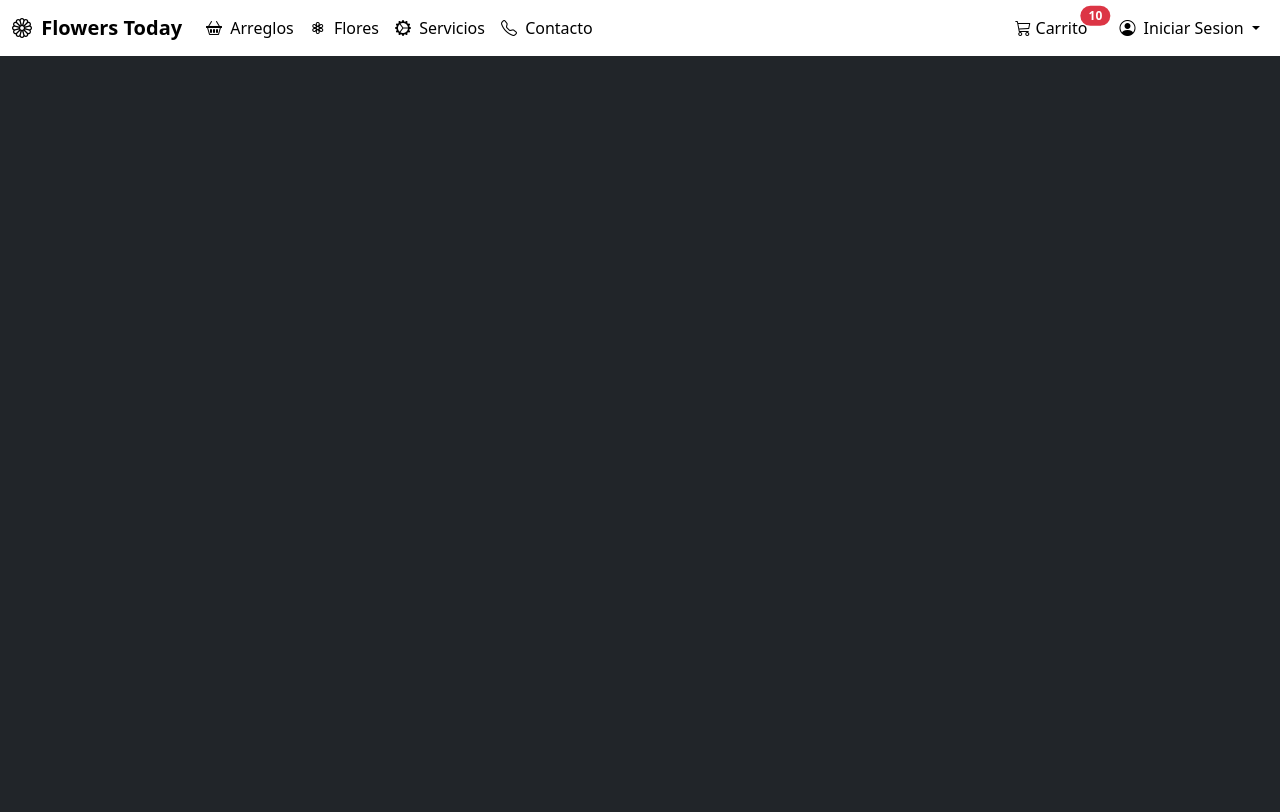
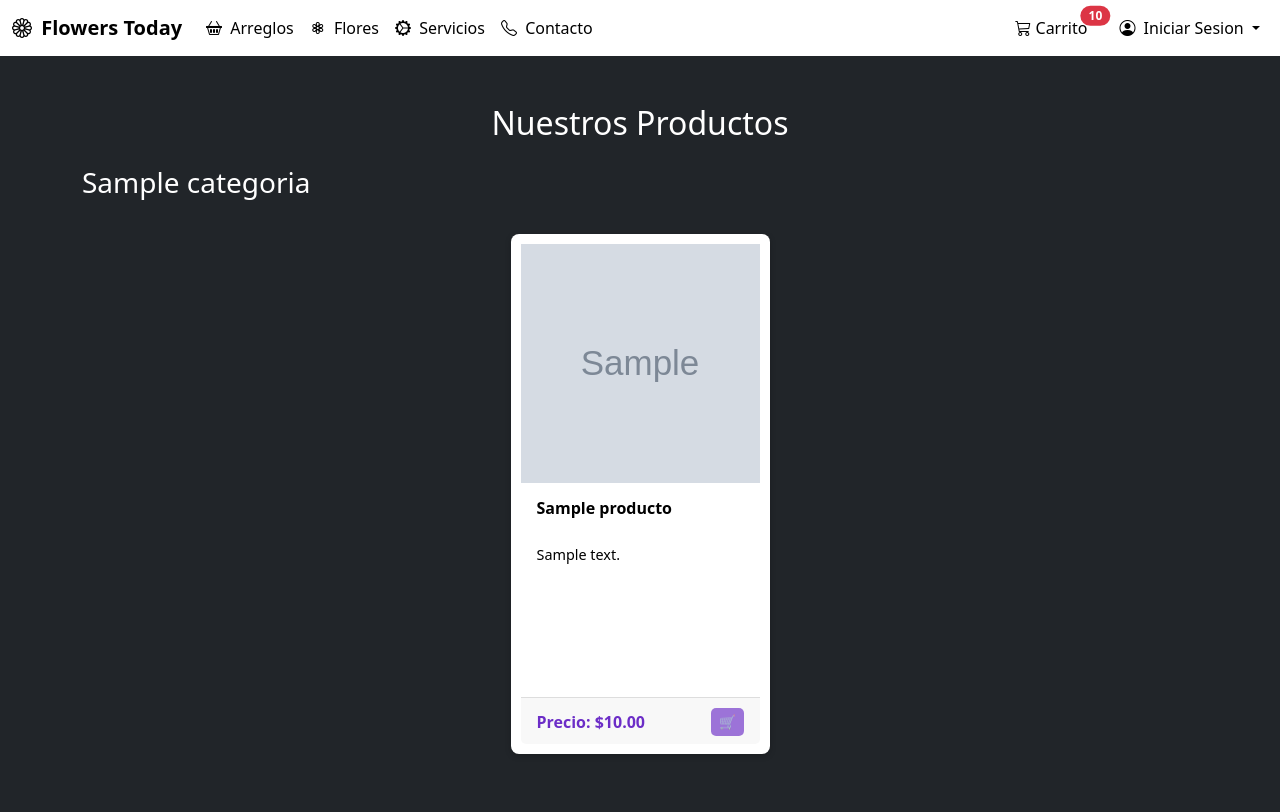
Before and after one commit to IsmaelMorales2002/Flowers-Today, a Django app: page /inicio/ in a window 1280 px wide. Before the commit the page ends 56 px from the top, so only its background shows below. Run offline with Django 5.2, Linux system fonts and the light colour scheme; tables that the repository leaves empty hold one stand-in row (values such as "Sample post"); grey boxes marked "Sample" are stand-in pictures.

Commit message:
Vista de inicio funcional listar productos

```diff
--- a/app/views.py
+++ b/app/views.py
@@ -92,12 +92,32 @@ def Crear_Cuenta_Cliente(request):
 
 #Funcion Vista_Inicio, Muestra la vista Inicio.html
 def Vista_Inicio(request):
-    activo = request.session.get('usuario_correo',None)
-    if activo:
-        return render(request,'inicio.html',{
-            'activo': activo
-        })
-    return render(request,'inicio.html')
+    activo = request.session.get('usuario_correo', None)
+    categorias_con_productos = obtener_productos_por_categoria()
+
+    return render(request, 'inicio.html', {
+        'activo': activo,
+        'categorias_con_productos': categorias_con_productos
+    })
+
+
+def obtener_productos_por_categoria():
+    categorias = Categoria.objects.filter(estado_categoria=True)
+    categorias_con_productos = []
+
+    for categoria in categorias:
+        productos = Producto.objects.filter(
+            id_categoria=categoria,
+            producto_activo=True
+        )
+
+        if productos.exists():
+            categorias_con_productos.append({
+                'categoria': categoria,
+                'productos': productos
+            })
+
+    return categorias_con_productos
 
 """Funcion: Iniciar_Sesion
 Descripcion:
--- a/templates/inicio.html
+++ b/templates/inicio.html
@@ -2,5 +2,139 @@
 {% block title %} Inicio {% endblock %}
 
 {% block content %}
-<p class="text-white">{{request.session.usuario_correo}}</p>
+
+<!-- Slick CSS -->
+<link rel="stylesheet" type="text/css" href="https://cdn.jsdelivr.net/npm/slick-carousel@1.8.1/slick/slick.css"/>
+<link rel="stylesheet" type="text/css" href="https://cdn.jsdelivr.net/npm/slick-carousel@1.8.1/slick/slick-theme.css"/>
+
+<!-- Estilos -->
+<style>
+.card-producto {
+    background-color: #ffffff;
+    color: #000000;
+    border: none;
+    border-radius: 8px;
+    box-shadow: 0 2px 6px rgba(0, 0, 0, 0.2);
+    min-height: 520px; /* 🔥 clave: todas las tarjetas del mismo alto */
+    display: flex;
+    flex-direction: column;
+    justify-content: space-between;
+    padding: 10px;
+    margin: 10px;
+}
+.card-producto img {
+    object-fit: cover;
+    width: 100%;
+    aspect-ratio: 1/1;
+}
+.card-producto .card-body {
+    flex-grow: 1;
+    display: flex;
+    flex-direction: column;
+}
+.card-producto .card-title {
+    font-size: 1rem;
+    font-weight: bold;
+    min-height: 40px;
+    margin-bottom: 5px;
+}
+.card-producto .card-text {
+    font-size: 0.9rem;
+    margin-bottom: 10px;
+    max-height: 70px;
+    overflow: hidden;
+    text-overflow: ellipsis;
+    display: -webkit-box;
+    -webkit-line-clamp: 4;
+    -webkit-box-orient: vertical;
+}
+.card-producto .card-footer {
+    display: flex;
+    justify-content: space-between;
+    align-items: center;
+    margin-top: auto;
+    padding-top: 10px;
+    border-top: 1px solid #ddd;
+}
+.card-producto .card-price {
+    font-size: 1rem;
+    font-weight: bold;
+    color: #6C2DC7;
+}
+.card-producto .btn-agregar {
+    background-color: #6C2DC7;
+    color: white;
+    border: none;
+    font-size: 0.85rem;
+    padding: 4px 8px;
+    border-radius: 5px;
+}
+.card-producto .btn-agregar:hover {
+    background-color: #5920a3;
+}
+</style>
+
+<section class="container my-5">
+    <h2 class="mb-4 text-center text-white">Nuestros Productos</h2>
+
+    {% for item in categorias_con_productos %}
+        <h3 class="text-white my-4">{{ item.categoria.nombre_categoria }}</h3>
+
+        <div class="slider-categoria">
+            {% for producto in item.productos %}
+                <div>
+                    <div class="card card-producto">
+                        <img src="{{ producto.imagen_producto }}" alt="{{ producto.nombre_producto }}">
+                        <div class="card-body">
+                            <h5 class="card-title">{{ producto.nombre_producto }}</h5>
+                            <p class="card-text">{{ producto.descripcion_producto }}</p>
+                        </div>
+                        <div class="card-footer">
+                            <span class="card-price">Precio: ${{ producto.precio_producto }}</span>
+                            <button class="btn btn-agregar btn-sm" disabled>
+                                🛒
+                            </button>
+                        </div>
+                    </div>
+                </div>
+            {% endfor %}
+        </div>
+    {% endfor %}
+</section>
+
+<!-- jQuery -->
+<script src="https://code.jquery.com/jquery-3.6.0.min.js"></script>
+
+<!-- Slick JS -->
+<script type="text/javascript" src="https://cdn.jsdelivr.net/npm/slick-carousel@1.8.1/slick/slick.min.js"></script>
+
+<!-- Inicialización Slick -->
+<script type="text/javascript">
+$(document).ready(function(){
+    $('.slider-categoria').slick({
+        slidesToShow: 4,
+        slidesToScroll: 4,
+        arrows: true,
+        dots: false,
+        infinite: false,
+        responsive: [
+            {
+                breakpoint: 992,
+                settings: {
+                    slidesToShow: 2,
+                    slidesToScroll: 2
+                }
+            },
+            {
+                breakpoint: 576,
+                settings: {
+                    slidesToShow: 1,
+                    slidesToScroll: 1
+                }
+            }
+        ]
+    });
+});
+</script>
+
 {% endblock %}
```
